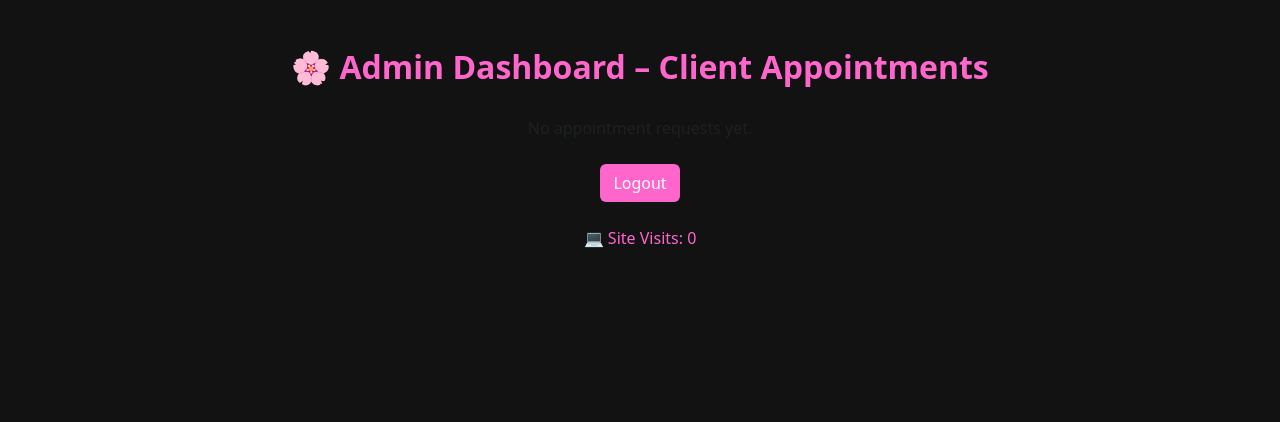
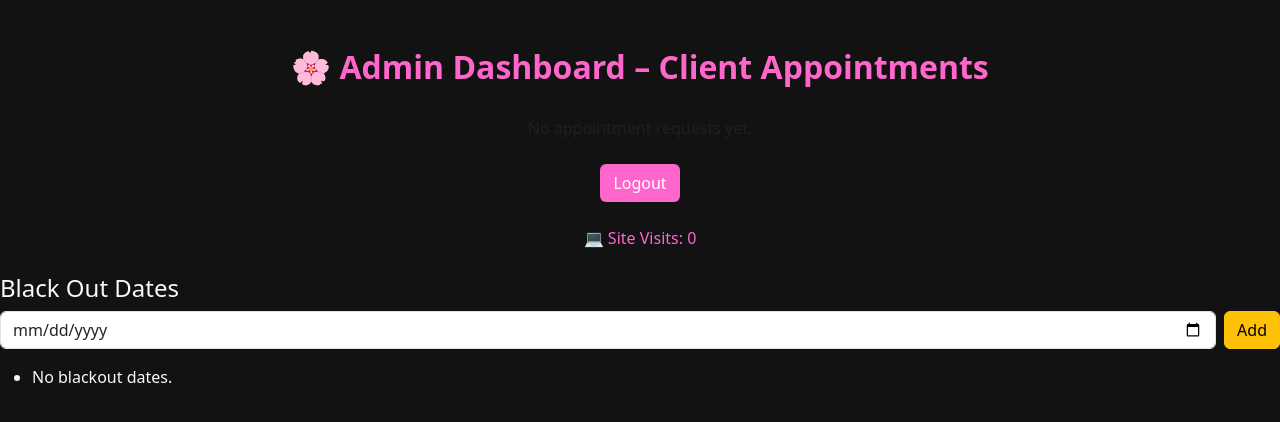
Before and after one commit to Wiles111/EH41, a Flask app: page /admin in a window 1280 px wide. Shown: the top 422 px of the page. Run offline with Flask 3, Linux system fonts and the light colour scheme; the visitor is signed in with stand-in values (Sample User, id 1).

Commit message:
Update admin.html

```diff
--- a/templates/admin.html
+++ b/templates/admin.html
@@ -72,6 +72,25 @@
 <p class="text-center mt-4" style="color: #ff66cc;">
     💻 Site Visits: {{ visits }}
 </p>
+<h4 class="mt-4">Black Out Dates</h4>
+<form action="/admin/blackout" method="post" class="d-flex gap-2">
+    <input type="date" name="blackout_date" class="form-control" required>
+    <button class="btn btn-warning" type="submit">Add</button>
+</form>
+
+<ul class="mt-3 text-light">
+    {% for d in blackouts %}
+        <li>
+            {{ d }}
+            <form action="/admin/remove_blackout/{{ d }}" method="post" style="display:inline;">
+                <button type="submit" class="btn btn-sm btn-danger">Remove</button>
+            </form>
+        </li>
+    {% else %}
+        <li>No blackout dates.</li>
+    {% endfor %}
+</ul>
+
 
 </body>
 </html>
```
